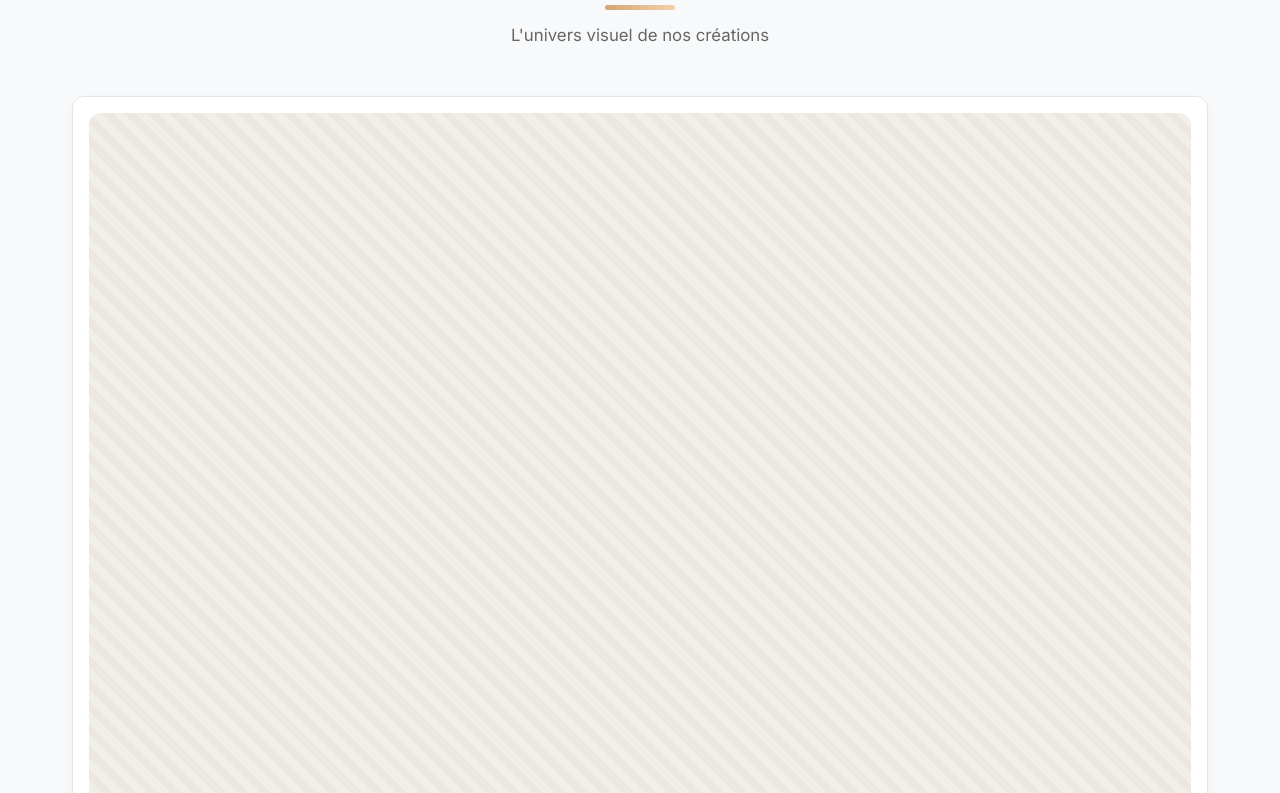
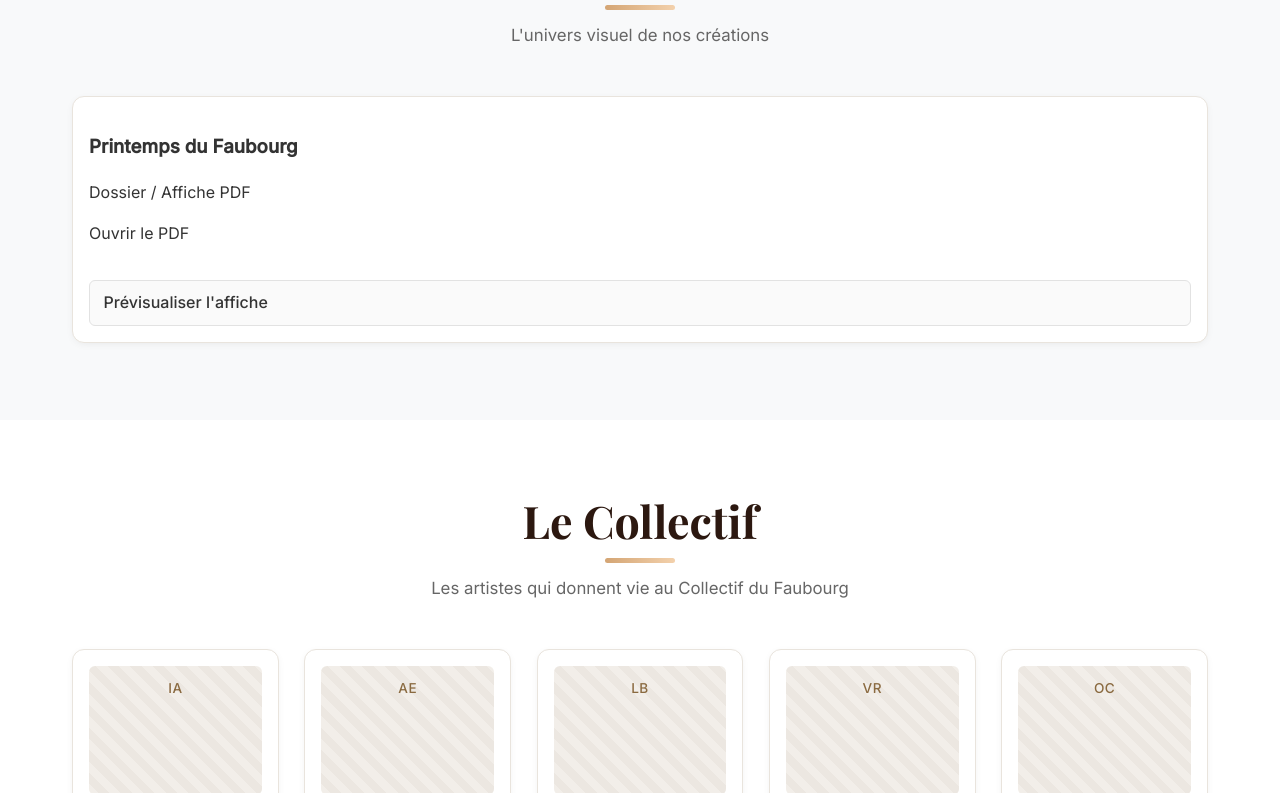
Before and after one commit to Maniok19/collectiffaubourg, a plain HTML site: page frontend/ensemble.html in a window 1280 px wide. Shown: the part 667-1460 px from the top of the page. Drawn offline with nearby package versions, Linux system fonts and the light colour scheme.

Commit message:
Remove unused affiche image markup from ensemble.html and clean up styles.css by removing unsupported composition for overview items.

```diff
--- a/frontend/ensemble.html
+++ b/frontend/ensemble.html
@@ -85,12 +85,6 @@
             </div>
             <div class="affiches-gallery">
                 <div class="affiche-item">
-                    <div class="affiche-image">
-                        <a href="public/AFFICHE%20Printemps%20du%20Faubourg.pdf" target="_blank" rel="noopener">
-                            <img src="public/affiches/affiche-printemps.jpg" alt="Affiche Printemps du Faubourg (PDF)" onerror="this.style.display='none'; this.nextElementSibling.style.display='flex';">
-                            <div class="affiche-placeholder" style="display:none; align-items:center; justify-content:center; font-size:2rem;">📄</div>
-                        </a>
-                    </div>
                     <div class="affiche-info">
                         <h3>Printemps du Faubourg</h3>
                         <p>Dossier / Affiche PDF</p>
--- a/frontend/styles.css
+++ b/frontend/styles.css
@@ -1008,7 +1008,6 @@ body:not([data-page="spectacles"]) .spectacle-card,
 .ensemble-item,
 .category,
 .event-card,
-.overview-item { composes: reveal-base; } /* (ignore if unsupported) */
 
 /* Fallback for compose unsupported */
 body:not([data-page="spectacles"]) .spectacle-card,
```
